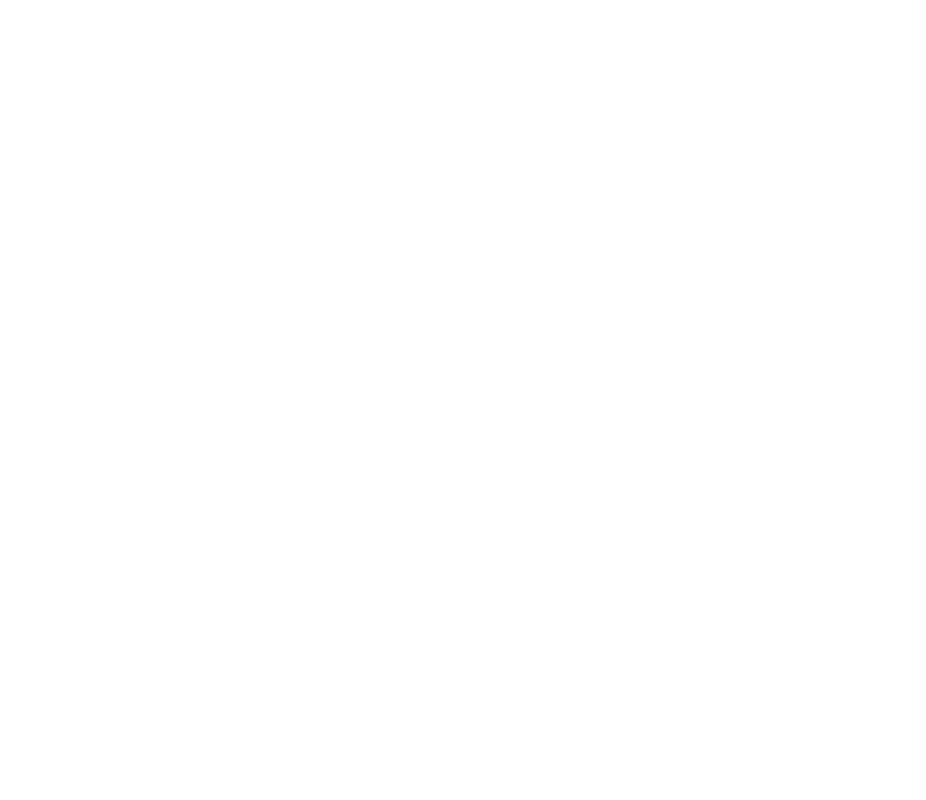
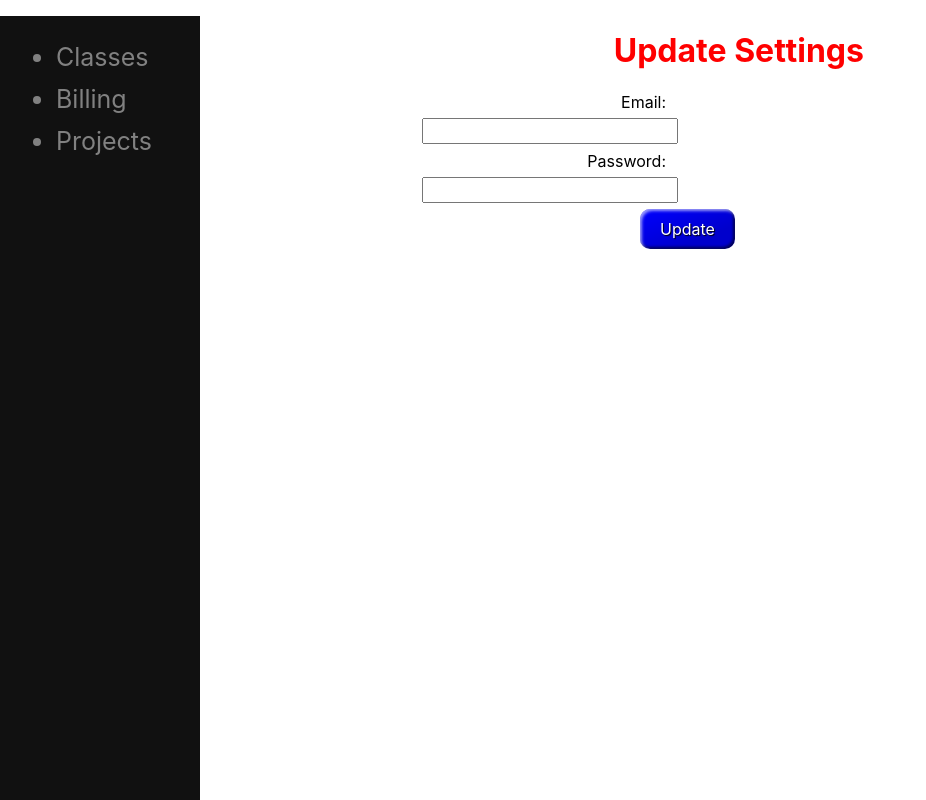
Before and after one commit to BloomTech-Labs/CS9-LambdaLabsDashboard, a React (Create React App) app in the folder front-end/: page /settings in a window 1280 px wide. Shown: the whole page, without its empty margins (0-926 px from the left). Built offline with nearby package versions, Linux system fonts and the light colour scheme.

Commit message:
added stripe button to billing, fixed setting page to match put from backend

```diff
--- a/front-end/package.json
+++ b/front-end/package.json
@@ -12,6 +12,7 @@
     "react-redux": "^5.0.7",
     "react-router-dom": "^4.3.1",
     "react-scripts": "1.1.4",
+    "react-stripe-checkout": "^2.6.3",
     "redux": "^4.0.0"
   },
   "scripts": {
--- a/front-end/src/App.js
+++ b/front-end/src/App.js
@@ -2,13 +2,13 @@ import React, { Component } from "react";
 import "./App.css";
 import { Route } from "react-router-dom";
 import Classes from "./Components/Classes/classes.js";
-import LandingPage from "./Components/LandingPage/LandingPage.js";
+import LandingPage from "./Components/LandingPage/landingPage.js";
 import Projects from "./Components/Projects/projects.js";
-// import Billing from "./Components/Billing/billing.js";
+import Billing from "./Components/Billing/billing.js";
 import CreateProject from "./Components/CreateProject/createProject.js";
 import EditProject from "./Components/EditProject/editProject.js";
 import EditStudent from "./Components/EditStudent/editStudent.js";
-// import Settings from "./Components/Settings/settings.js";
+import Settings from "./Components/Settings/settings.js";
 
 class App extends Component {
   render() {
@@ -21,8 +21,8 @@ class App extends Component {
         <Route exact path="/projects/EditProject/:id" component={EditProject} />
         <Route exact path="/projects/EditStudent" component={EditStudent} />
         <Route path="/classes" component={Classes} />
-        {/* <Route path="/billing" component={Billing} /> */}
-        {/* <Route path="/settings" component={Settings} /> */}
+        <Route path="/billing" component={Billing} />
+        <Route path="/settings" component={Settings} />
       </div>
     );
   }
--- a/front-end/src/Components/Billing/billing.js
+++ b/front-end/src/Components/Billing/billing.js
@@ -1,6 +1,7 @@
 import React from "react";
 import "./billing.css";
 import axios from "axios";
+import StripeCheckout from "react-stripe-checkout";
 
 import Sidenav from "../Sidenav/sidenav";
 
@@ -12,6 +13,18 @@ export default class Billing extends React.Component {
       annual: false
     };
   }
+  onToken = token => {
+    axios
+      .get("/save-stripe-token", {
+        method: "POST",
+        body: JSON.stringify(token)
+      })
+      .then(response => {
+        response.json().then(data => {
+          alert(`We are in business, ${data.email}`);
+        });
+      });
+  };
 
   onChange = event => {
     this.setState({
@@ -28,7 +41,7 @@ export default class Billing extends React.Component {
   render() {
     return (
       <div>
-        <Sidenav />
+        {/* <Sidenav /> */}
         <form onSubmit={this.onSubmit}>
           <fieldset>
             <legend>Choose Your Subscription</legend>
@@ -53,10 +66,11 @@ export default class Billing extends React.Component {
               </label>
             </div>
           </fieldset>
-          <p>
-            <button className="styled">Buy Now</button>
-          </p>
         </form>
+        <StripeCheckout
+          token={this.onToken}
+          stripeKey="pk_test_iCsQ37ZO7RVr0Kec4pweqCU5"
+        />
       </div>
     );
   }
--- a/front-end/src/Components/Settings/settings.js
+++ b/front-end/src/Components/Settings/settings.js
@@ -4,15 +4,14 @@ import axios from "axios";
 import "./settings.css";
 import Sidenav from "../Sidenav/sidenav";
 
-const URL = "https://localhost/updatesettings";
 export default class Billing extends React.Component {
   constructor(props) {
     super(props);
     this.state = {
-      oldEmail: "",
-      newEmail: "",
-      oldPw: "",
-      newPw: ""
+      email: "",
+      userName: "",
+      password: "",
+      id: ""
     };
   }
 
@@ -24,21 +23,22 @@ export default class Billing extends React.Component {
 
   onSubmit = event => {
     event.preventDefault();
+    const object = {
+      email: this.state.email,
+      // userName: this.state.userName,
+      password: this.state.password
+    };
+    const URL = `https://localhost/users/${this.state.id}`;
+
     console.log("firing off", this.state, URL);
-    // axios
-    //   .post(URL, {
-    //     oldEmail: this.state.oldEmail,
-    //     newEmail: this.state.newEmail,
-    //     oldPw: this.state.oldPw,
-    //     newPw: this.state.newPw
-    //   })
-    //   .then(res => {
-    //     console.log(res);
-    //   })
-    //   .then(error => {})
-    //   .then(error => {
-    //     console.log(error);
-    //   });
+    axios
+      .put(URL, object)
+      .then(res => {
+        console.log(res.data);
+      })
+      .then(error => {
+        console.log(error);
+      });
   };
 
   render() {
@@ -51,32 +51,16 @@ export default class Billing extends React.Component {
           <label>Email:</label>{" "}
           <input
             type="email"
-            name="oldEmail"
-            value={this.state.oldEmail}
+            name="email"
+            value={this.state.email}
             onChange={this.onChange}
           />
           <br />
-          <label>New Email:</label>{" "}
-          <input
-            type="email"
-            name="newEmail"
-            value={this.state.newEmail}
-            onChange={this.onChange}
-          />
-          <br />
-          <label>Old Password:</label>{" "}
+          <label>Password:</label>{" "}
           <input
             type="password"
-            name="oldPw"
-            value={this.state.oldPw}
-            onChange={this.onChange}
-          />
-          <br />
-          <label>New password:</label>{" "}
-          <input
-            type="password"
-            name="newPw"
-            value={this.state.newPw}
+            name="password"
+            value={this.state.password}
             onChange={this.onChange}
           />
           <br />
```
Also changed, not shown: 1 other file (tests, documents, lock files or other folders).
